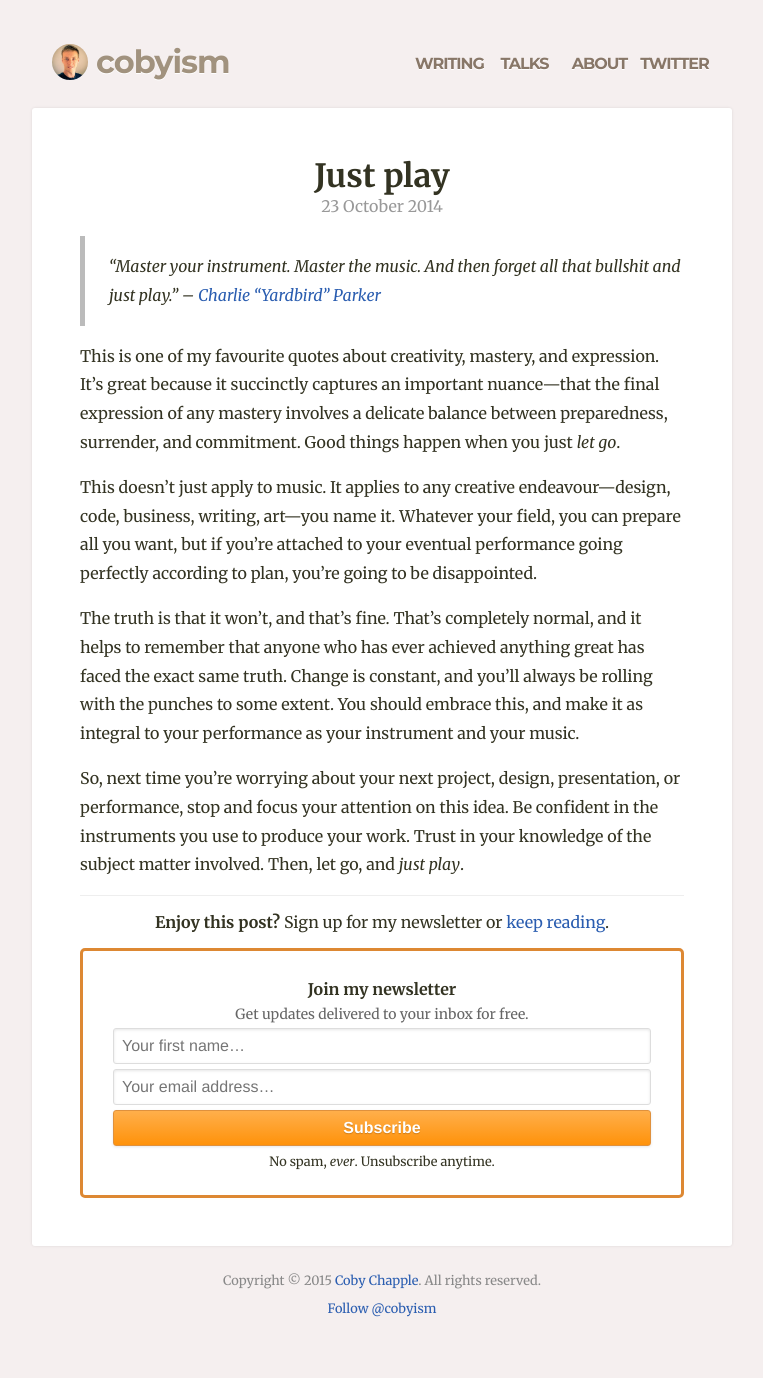
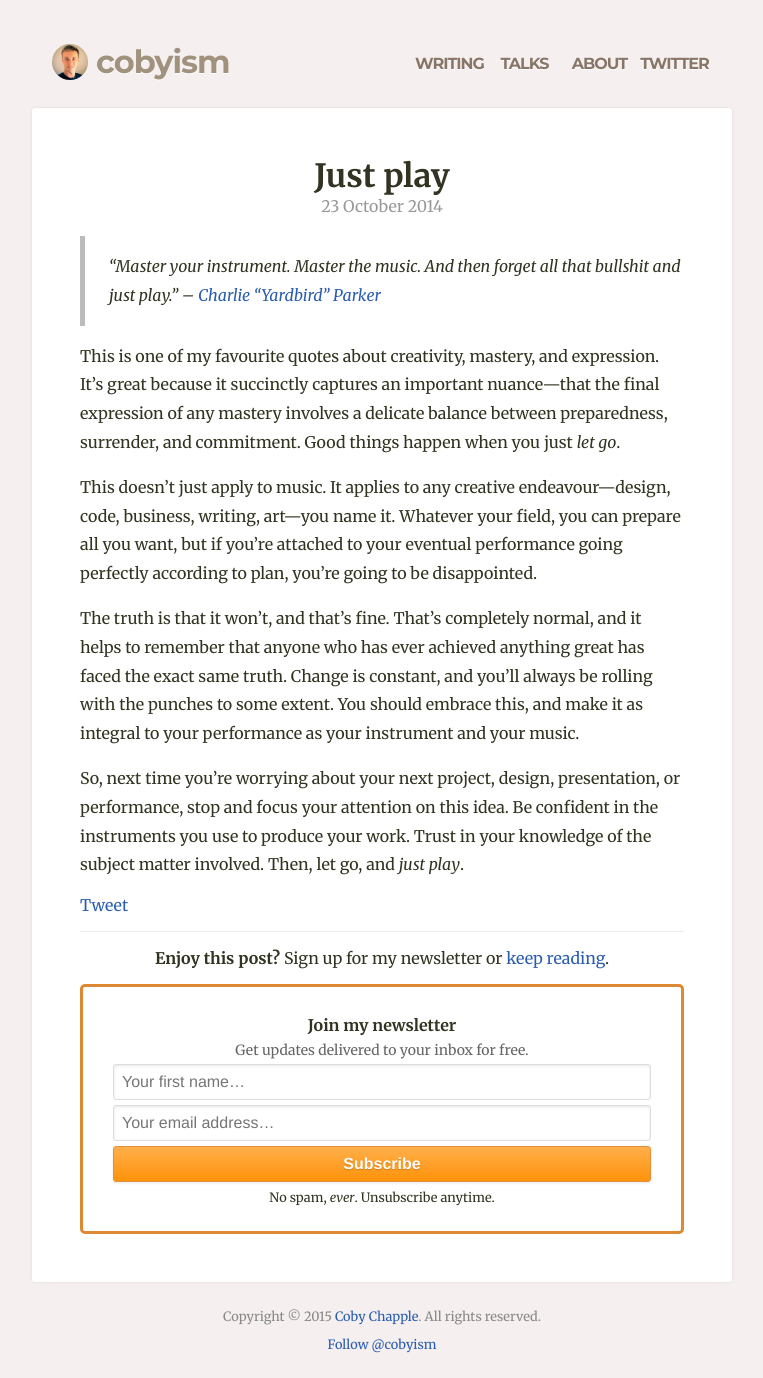
Before and after one commit to cobyism/archived-cobyism.github.io, a Jekyll site: the page built from _posts/2014-10-23-just-play.md, in a window 1280 px wide. Shown: the whole page, without its empty margins (258-1021 px from the left). Built offline with Jekyll 4.4.1, drawn with Linux system fonts in a browser that asks for light colours; comment, search, counter and statistics services are not loaded; before the commit the page ends 1342 px from its top, so only the background shows below that.

Commit message:
add tweet button to posts

```diff
--- a/_layouts/post.html
+++ b/_layouts/post.html
@@ -11,6 +11,9 @@
 
   <div class="post-content">
     {{ content }}
+
+    <a href="https://twitter.com/share" class="twitter-share-button" data-via="cobyism" data-size="large" data-related="cobyism">Tweet</a>
+<script>!function(d,s,id){var js,fjs=d.getElementsByTagName(s)[0],p=/^http:/.test(d.location)?'http':'https';if(!d.getElementById(id)){js=d.createElement(s);js.id=id;js.src=p+'://platform.twitter.com/widgets.js';fjs.parentNode.insertBefore(js,fjs);}}(document, 'script', 'twitter-wjs');</script>
   </div>
 
   <div class="post-footer">
--- a/public/css/styles.scss
+++ b/public/css/styles.scss
@@ -300,6 +300,7 @@
 
   .post-footer {
     border-top: 1px solid #eee;
+    margin-top: 1em;
     padding-top: 1em;
     text-align: center;
   }
```
